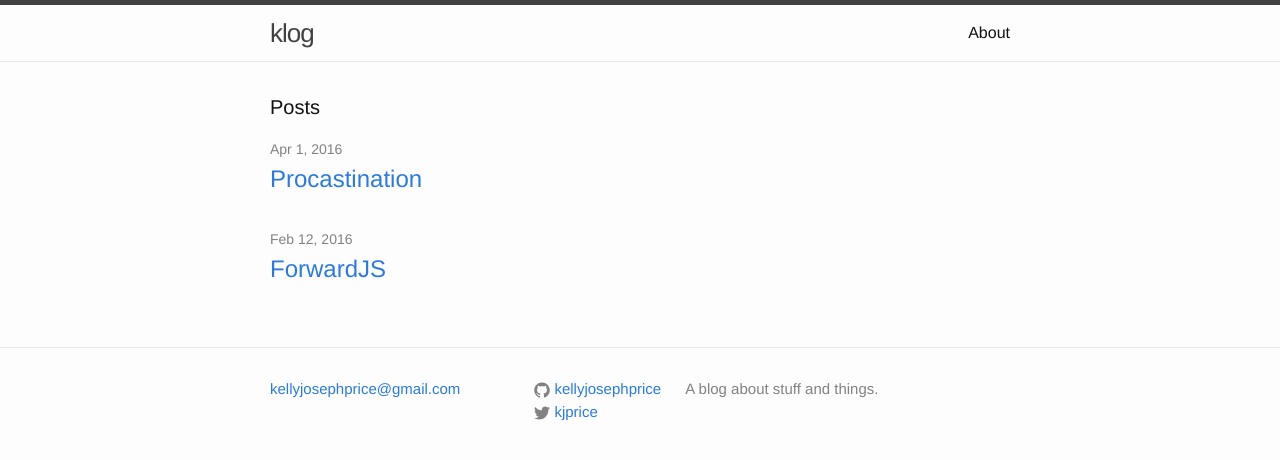
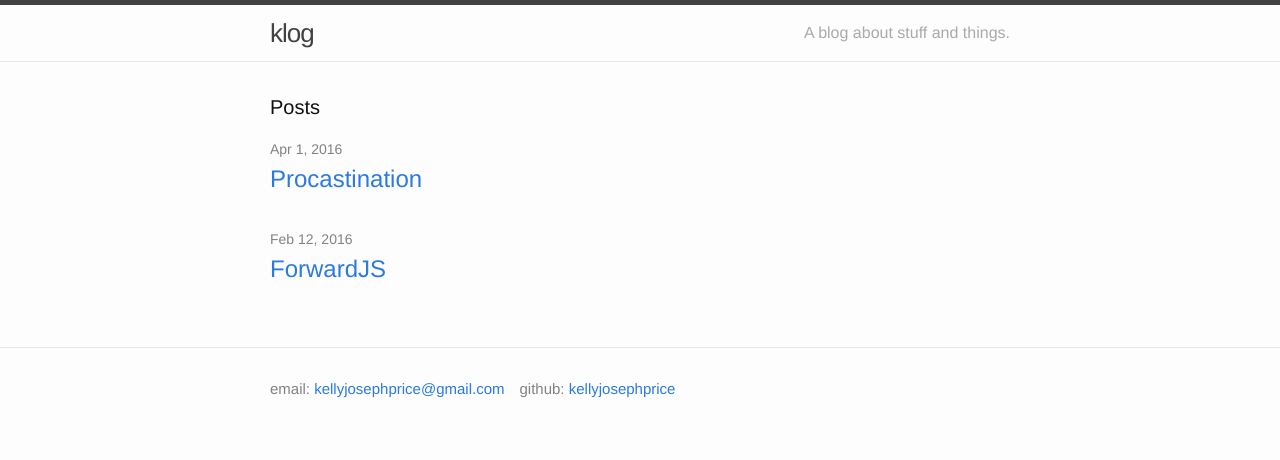
Before and after one commit to kellyjosephprice/kellyjosephprice.github.io, a Jekyll site: the page built from index.html, in a window 1280 px wide. Shown: the top 460 px of the page. Built offline with Jekyll 4.4.1, drawn with Linux system fonts in a browser that asks for light colours.

Commit message:
Mess with styling

```diff
--- a/_includes/footer.html
+++ b/_includes/footer.html
@@ -3,29 +3,19 @@
   <div class="wrapper">
 
     <div class="footer-col-wrapper">
-      <div class="footer-col footer-col-1">
-        <a href="mailto:{{ site.email }}">{{ site.email }}</a></li>
+
+      <div class="footer-col">
+        email:
+        <a href="mailto:{{ site.email }}">{{ site.email }}</a>
       </div>
 
-      <div class="footer-col footer-col-2">
-        <ul class="social-media-list">
-          {% if site.github_username %}
-          <li>
-            {% include icon-github.html username=site.github_username %}
-          </li>
-          {% endif %}
-
-          {% if site.twitter_username %}
-          <li>
-            {% include icon-twitter.html username=site.twitter_username %}
-          </li>
-          {% endif %}
-        </ul>
+      <div class="footer-col">
+        github:
+        <a href="https://github.com/{{ site.github_username }}">
+          {{ site.github_username }}
+        </a>
       </div>
 
-      <div class="footer-col footer-col-3">
-        <p>{{ site.description }}</p>
-      </div>
     </div>
 
   </div>
--- a/_includes/header.html
+++ b/_includes/header.html
@@ -5,15 +5,10 @@
     <a class="site-title" href="{{ site.baseurl }}/">{{ site.title }}</a>
 
     <nav class="site-nav">
-      <a href="#" class="menu-icon">
-        <svg viewBox="0 0 18 15">
-          <path fill="#424242" d="M18,1.484c0,0.82-0.665,1.484-1.484,1.484H1.484C0.665,2.969,0,2.304,0,1.484l0,0C0,0.665,0.665,0,1.484,0 h15.031C17.335,0,18,0.665,18,1.484L18,1.484z"/>
-          <path fill="#424242" d="M18,7.516C18,8.335,17.335,9,16.516,9H1.484C0.665,9,0,8.335,0,7.516l0,0c0-0.82,0.665-1.484,1.484-1.484 h15.031C17.335,6.031,18,6.696,18,7.516L18,7.516z"/>
-          <path fill="#424242" d="M18,13.516C18,14.335,17.335,15,16.516,15H1.484C0.665,15,0,14.335,0,13.516l0,0 c0-0.82,0.665-1.484,1.484-1.484h15.031C17.335,12.031,18,12.696,18,13.516L18,13.516z"/>
-        </svg>
-      </a>
 
       <div class="trigger">
+        <span class="muted">{{ site.description }}</span>
+
         {% for my_page in site.pages %}
           {% if my_page.title %}
           <a class="page-link" href="{{ my_page.url | prepend: site.baseurl }}">{{ my_page.title }}</a>
--- a/_sass/_base.scss
+++ b/_sass/_base.scss
@@ -204,3 +204,7 @@ pre {
         }
     }
 }
+
+.muted {
+  color: lighten($text-color, 60%);
+}
--- a/_sass/_layout.scss
+++ b/_sass/_layout.scss
@@ -107,12 +107,6 @@
     margin-bottom: $spacing-unit / 2;
 }
 
-.contact-list,
-.social-media-list {
-    list-style: none;
-    margin-left: 0;
-}
-
 .footer-col-wrapper {
     font-size: 15px;
     color: $grey-color;
@@ -124,21 +118,6 @@
     float: left;
     margin-bottom: $spacing-unit / 2;
     padding-left: $spacing-unit / 2;
-}
-
-.footer-col-1 {
-    width: -webkit-calc(35% - (#{$spacing-unit} / 2));
-    width:         calc(35% - (#{$spacing-unit} / 2));
-}
-
-.footer-col-2 {
-    width: -webkit-calc(20% - (#{$spacing-unit} / 2));
-    width:         calc(20% - (#{$spacing-unit} / 2));
-}
-
-.footer-col-3 {
-    width: -webkit-calc(45% - (#{$spacing-unit} / 2));
-    width:         calc(45% - (#{$spacing-unit} / 2));
 }
 
 @include media-query($on-laptop) {
```
Also changed, not shown: about.md (deleted, +0 -15 lines).
